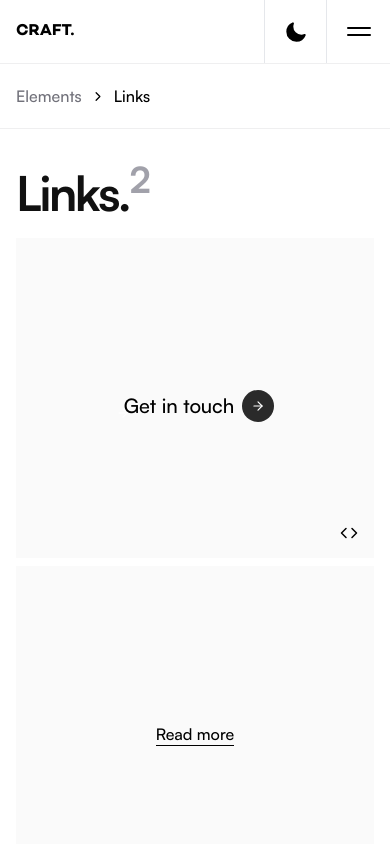
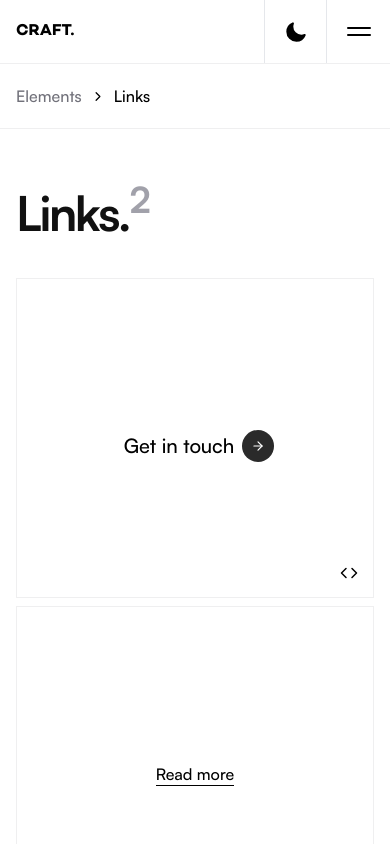
Before and after one commit to Jeff-Maina/craft, a Next.js app: page /elements/links in a window 390 px wide. Shown: the top 844 px of the page. Built offline with nearby package versions, Linux system fonts and the light colour scheme.

Commit message:
remove bg andd border to element layout component

```diff
--- a/src/app/(pages)/elements/ElementLayout.tsx
+++ b/src/app/(pages)/elements/ElementLayout.tsx
@@ -28,18 +28,19 @@ const ElementLayout: FC<ButtonProps> = ({ children, codeBlock, className }) => {
 
   return (
     <article
-      className={`w-full h-80 md:h-auto md:aspect-square  flex flex-col justify-between pt-4 ${className} font-satoshi-medium group/card bg-zinc-50  md:bg-zinc-100/80 border-zinc-200/60 md:border-zinc-200 hover:lg:border-zinc-300 transition-all duration-200 relative`}
+      className={`w-full h-80 md:h-auto md:aspect-square  flex flex-col justify-between pt-4 ${className} font-satoshi-medium group/card relative border border-zinc-200/60 md:border-zinc-200 hover:lg:border-zinc-300 transition-all duration-200`}
     >
       <div className="p-4 w-full h-full flex items-center justify-center">
         {children}
       </div>
-      <button
-        onClick={toggleModal}
-        className="absolute bottom-4 right-4 font-satoshi-medium grid place-items-center"
-      >
-        <Code className="h-[18px] w-[18px] md:stroke-zinc-300 group-hover/card:stroke-zinc-800 transition-all duration-150" />
-      </button>
-
+      <div className="flex justify-end w-full items-center h-[15%] absolute bottom-0 left-0">
+        <button
+          onClick={toggleModal}
+          className="font-satoshi-medium h-full aspect-square grid place-items-center"
+        >
+          <Code className="h-[18px] w-[18px] md:stroke-zinc-300 group-hover/card:stroke-zinc-800 transition-all duration-150" />
+        </button>
+      </div>
       <CodeModal modalProps={modalProps} />
     </article>
   );
--- a/src/app/layouts/PageLayout.tsx
+++ b/src/app/layouts/PageLayout.tsx
@@ -64,7 +64,7 @@ const PageLayout: FC<ComponentProps> = ({ children, pageOptions }) => {
   };
 
   return (
-    <main className="flex flex-col min-h-screen max-w-7xl lg:border-zinc-300 m-auto gap-5 md:gap-10 lg:pt-10 lg:gap-5">
+    <main className="flex flex-col min-h-screen max-w-7xl lg:border-zinc-300 m-auto gap-10 lg:pt-10 lg:gap-5">
       <Breadcrumb breadCrumbProps={breadCrumbProps} />
       <header className="flex flex-col gap-4 lg:gap-6 px-4 mt-5">
         <h1 className="font-satoshi-bold text-5xl md:text-6xl lg:text-[6.5rem] text-[#111] tracking-tighter leading-none">
```
